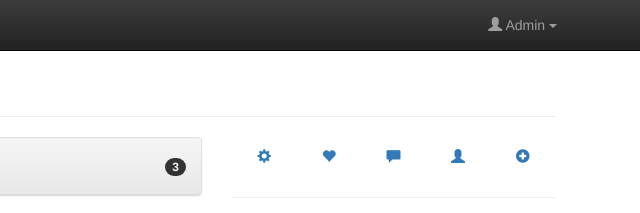
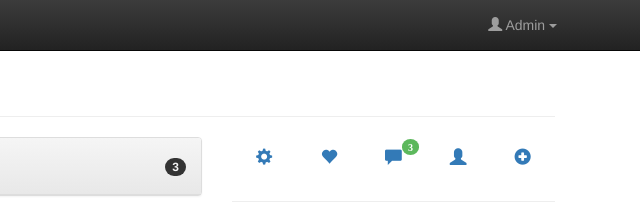
Before and after one commit to dionisnote/bootstrap3Layout, a plain HTML site: page index.html in a window 1280 px wide. Shown: the top 213 px of the page, 640-1280 px from the left. Drawn offline with nearby package versions, Linux system fonts and the light colour scheme.

Commit message:
change size of action-buttons and add label of messages

```diff
--- a/css/override.css
+++ b/css/override.css
@@ -47,3 +47,14 @@
     display: inline-block;
     width: 100%;
 }
+
+.action-icons {
+    font-size: 120%;
+}
+
+.msg-label {
+    position: absolute;
+    top: -10px;
+    border-radius: 50%;
+    font-size: 60%;
+}
--- a/index.html
+++ b/index.html
@@ -2,6 +2,7 @@
 <html lang="en">
 <head>
     <meta charset="UTF-8">
+    <meta name="viewport" content="width=device-width, initial-scale=1.0">
     <title>Bootstrap 3</title>
     <!-- Latest compiled and minified CSS -->
     <link rel="stylesheet" href="https://maxcdn.bootstrapcdn.com/bootstrap/3.3.6/css/bootstrap.min.css" integrity="sha384-1q8mTJOASx8j1Au+a5WDVnPi2lkFfwwEAa8hDDdjZlpLegxhjVME1fgjWPGmkzs7" crossorigin="anonymous">
@@ -82,10 +83,10 @@
                     </div>
                 </div>
                 <div class="col-xs-12 col-md-5">
-                    <ul class="nav nav-pills nav-justified">
+                    <ul class="nav nav-pills nav-justified action-icons">
                         <li><a href="#" class="text-center"> <span class="glyphicon glyphicon-cog"></span> </a></li>
                         <li><a href="#" class="text-center"> <span class="glyphicon glyphicon-heart"></span> </a></li>
-                        <li><a href="#" class="text-center"> <span class="glyphicon glyphicon-comment"></span> </a></li>
+                        <li><a href="#" class="text-center"> <span class="glyphicon glyphicon-comment"> <span class="label label-success msg-label">3</span> </span> </a></li>
                         <li><a href="#" class="text-center"> <span class="glyphicon glyphicon-user"></span> </a></li>
                         <li><a href="#" class="text-center"> <span class="glyphicon glyphicon-plus-sign"></span> </a></li>
                     </ul>
```
